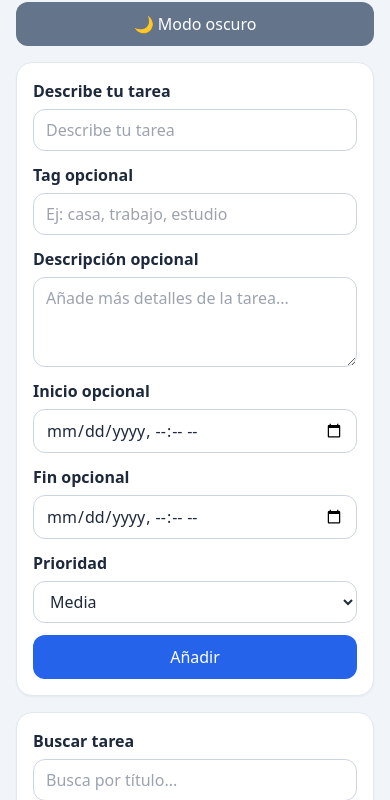
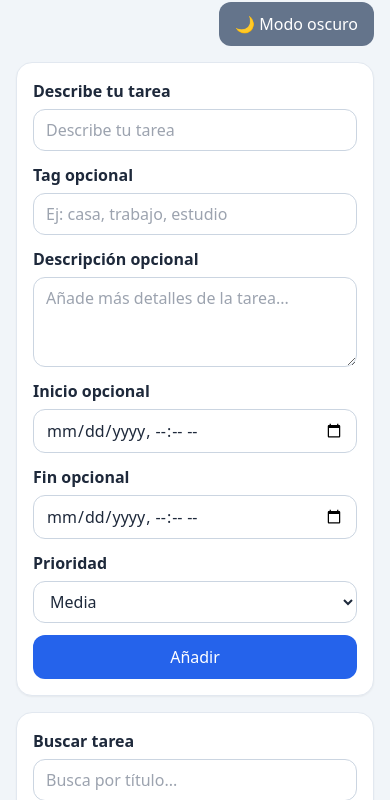
Before and after one commit to PCAMCAS/bootcamp-project, a website: page public/index.html in a window 390 px wide. Shown: the part 66-866 px from the top of the page. Drawn offline with Linux system fonts and the light colour scheme; no server answers.

Commit message:
fix: improve header button spacing and layout

```diff
--- a/public/index.html
+++ b/public/index.html
@@ -15,9 +15,10 @@
         id="theme-toggle"
         type="button"
         aria-label="Cambiar modo oscuro"
-        class="min-h-[44px] rounded-xl bg-slate-500 px-4 py-2 font-medium text-white transition hover:bg-slate-600 focus:outline-none focus:ring-2 focus:ring-blue-300"
+        class="inline-flex min-h-[44px] items-center justify-center gap-2 self-end rounded-xl bg-slate-500 px-4 py-2 font-medium text-white transition hover:bg-slate-600 focus:outline-none focus:ring-2 focus:ring-blue-300 md:self-auto"
       >
-        🌙 Modo oscuro
+        <span aria-hidden="true">🌙</span>
+        <span>Modo oscuro</span>
       </button>
     </div>
   </header>
```
Lines whose indentation alone changed are shown as unchanged.
